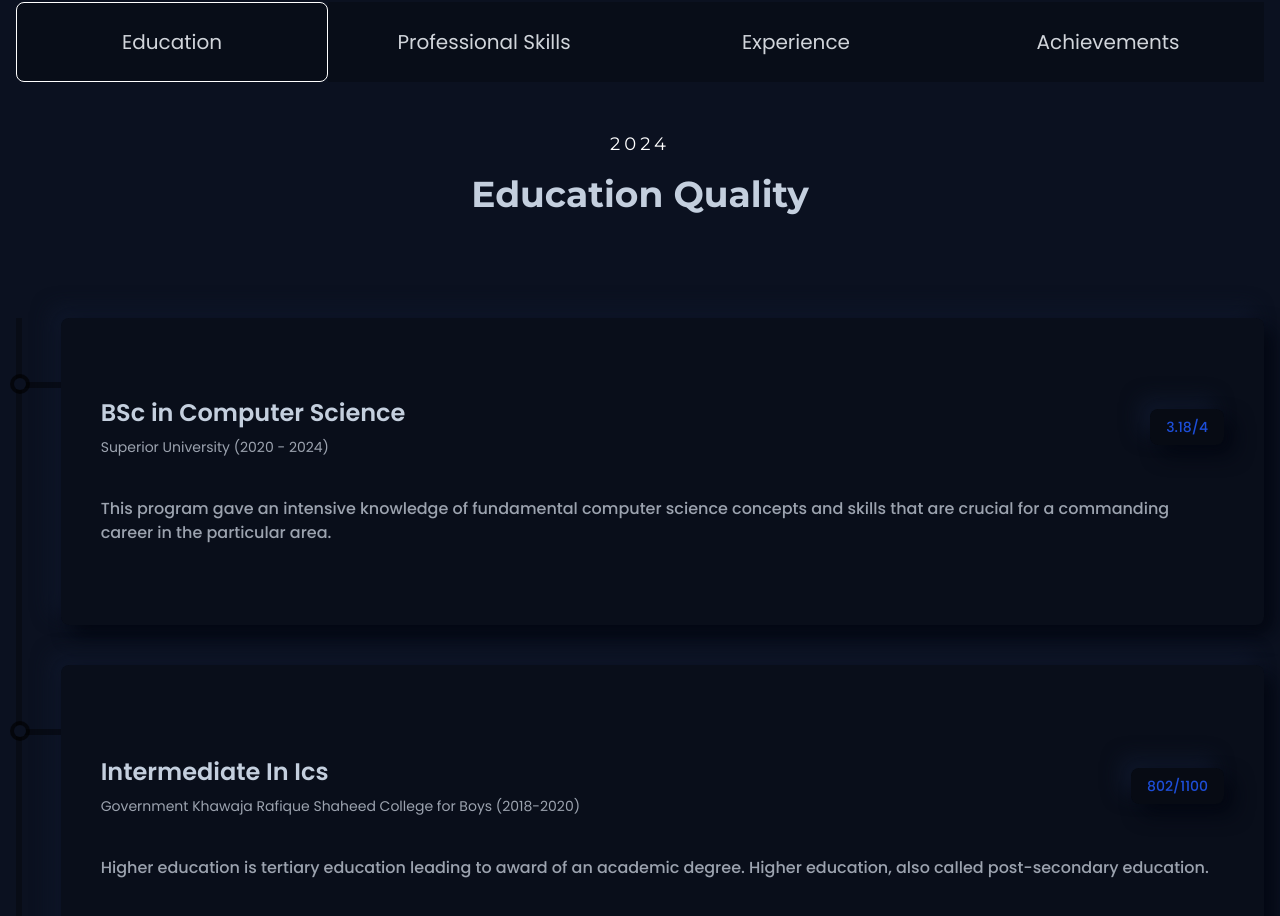
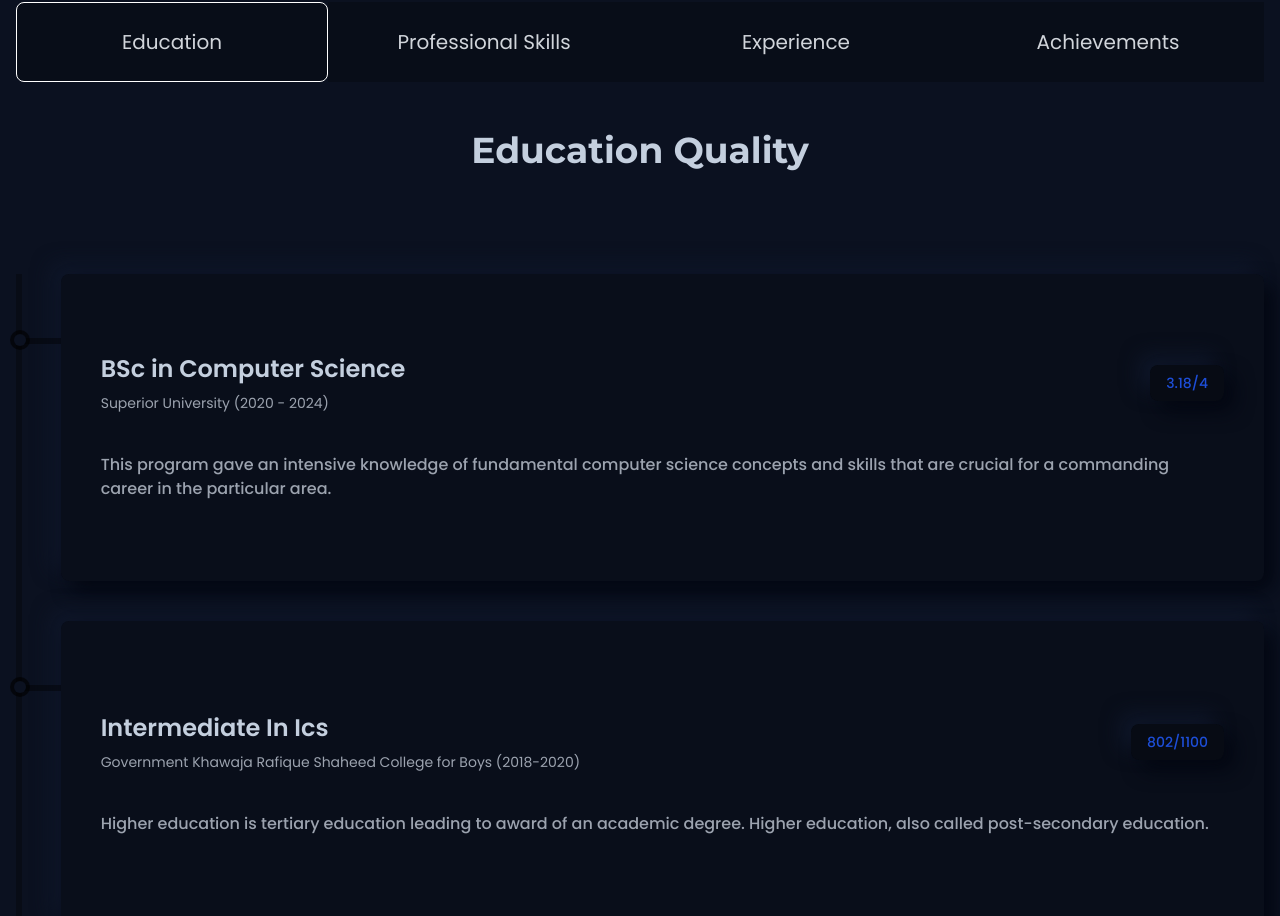
Before and after one commit to Ahmad1137/Portfolio, a React (Vite) app: page / in a window 1280 px wide. Shown: the part 3513-4429 px from the top of the page. Built offline with nearby package versions, Linux system fonts and the light colour scheme.

Commit message:
education

```diff
--- a/src/components/Education.tsx
+++ b/src/components/Education.tsx
@@ -11,10 +11,9 @@ const Education = () => {
       {/* part one */}
       <div>
         <div className="py-6 lgl:py-12 font-titleFont text-center flex flex-col gap-4">
-          <p className="text-lg text-white tracking-[4px]">2024</p>
           <h2 className="text-3xl md:text-4xl font-bold">Education Quality</h2>
         </div>
-        <div className="mt-6 lgl:mt-14 w-full h-[1000px] border-l-[6px] border-l-black border-opacity-30 flex flex-col gap-10">
+        <div className="mt-4 lgl:mt-14 w-full h-[1000px] border-l-[6px] border-l-black border-opacity-30 flex flex-col gap-10">
           <ResumeCard
             title="BSc in Computer Science"
             subTitle="Superior University  (2020 - 2024)"
```
